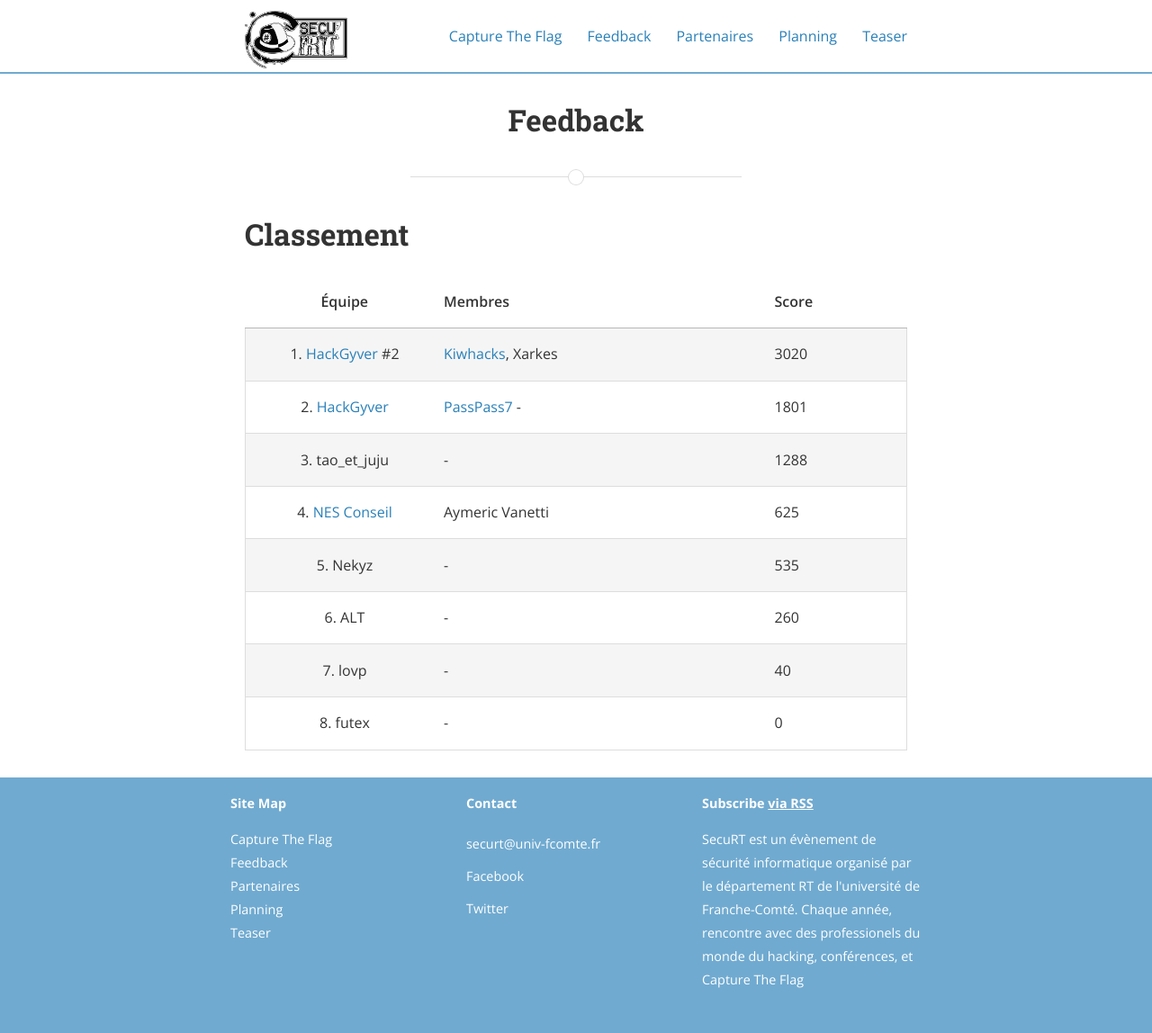
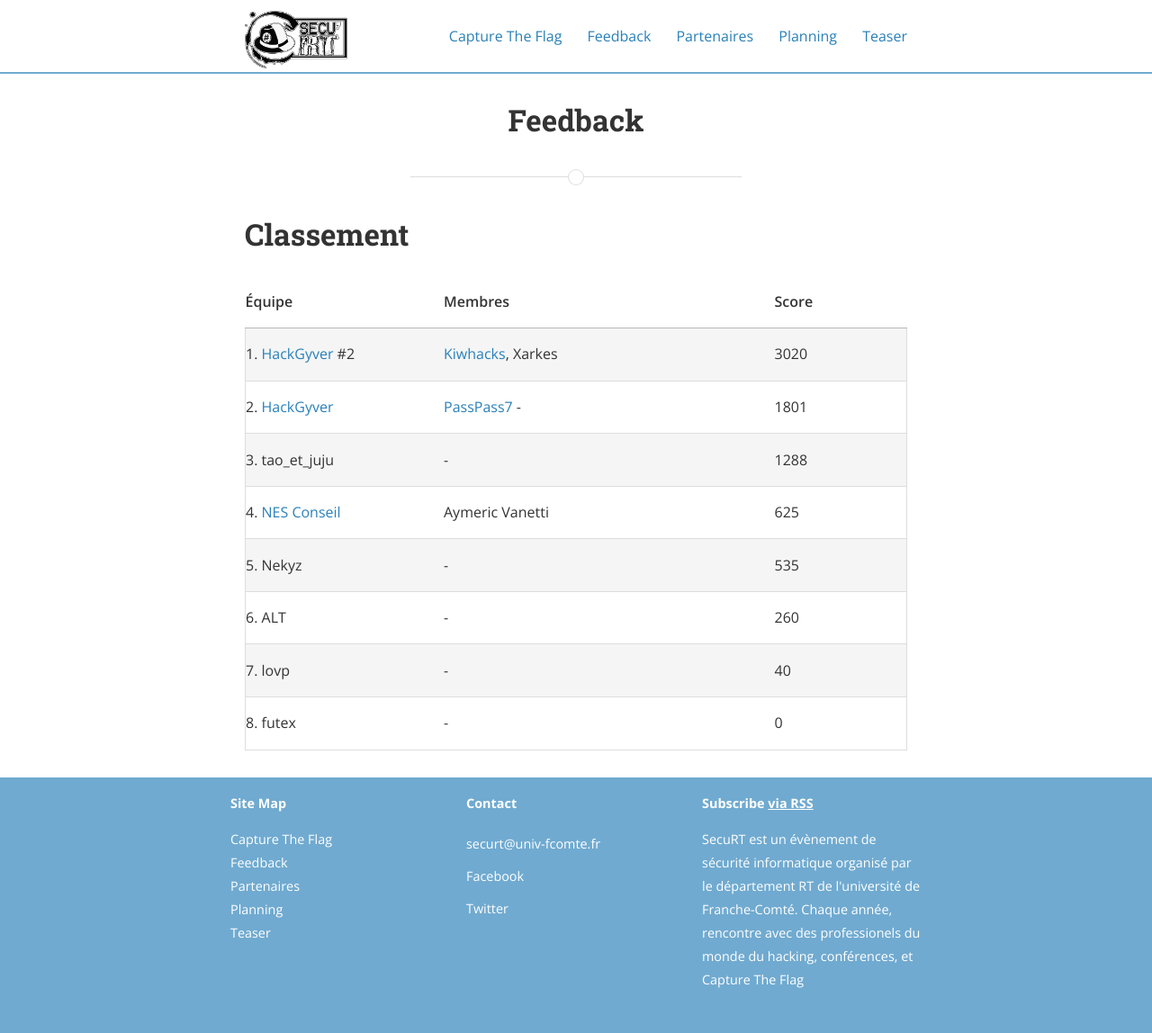
Before and after one commit to SecuRT/securt.github.io, a Jekyll site: the page built from feedback.md, in a window 1280 px wide. Shown: the whole page at 90% size. Built offline with Jekyll 4.4.1, drawn with Linux system fonts in a browser that asks for light colours; nearby versions of some CDN libraries.

Commit message:
fix left

```diff
--- a/feedback.md
+++ b/feedback.md
@@ -10,49 +10,49 @@ Classement
 <table>
   <thead>
     <tr style="border-right: none; border-left: none;">
-      <th style="text-align: center; width: 30%">Équipe</th>
+      <th style="width: 30%">Équipe</th>
       <th style="width: 50%">Membres</th>
       <th style="width: 20%">Score</th>
     </tr>
   </thead>
   <tbody>
     <tr style="background-color: #f5f5f5;">
-      <td style="text-align: center">1. <a href="https://twitter.com/Hack_Gyver">HackGyver</a> #2</td>
+      <td>1. <a href="https://twitter.com/Hack_Gyver">HackGyver</a> #2</td>
       <td><a href="https://twitter.com/Kiwhacks">Kiwhacks</a>, Xarkes</td>
       <td>3020</td>
     </tr>
     <tr>
-      <td style="text-align: center">2. <a href="https://twitter.com/Hack_Gyver">HackGyver</a></td>
+      <td>2. <a href="https://twitter.com/Hack_Gyver">HackGyver</a></td>
       <td><a href="https://twitter.com/PassPass7">PassPass7</a> - </td>
       <td>1801</td>
     </tr>
     <tr style="background-color: #f5f5f5;">
-      <td style="text-align: center">3. tao_et_juju</td>
+      <td>3. tao_et_juju</td>
       <td> - </td>
       <td>1288</td>
     </tr>
     <tr>
-      <td style="text-align: center">4. <a href="http://www.nes.fr/fr/">NES Conseil</a></td>
+      <td>4. <a href="http://www.nes.fr/fr/">NES Conseil</a></td>
       <td>Aymeric Vanetti</td>
       <td>625</td>
     </tr>
     <tr style="background-color: #f5f5f5;">
-      <td style="text-align: center">5. Nekyz</td>
+      <td>5. Nekyz</td>
       <td> - </td>
       <td>535</td>
     </tr>
     <tr>
-      <td style="text-align: center">6. ALT</td>
+      <td>6. ALT</td>
       <td> - </td>
       <td>260</td>
     </tr>
 	<tr style="background-color: #f5f5f5;">
-      <td style="text-align: center">7. lovp</td>
+      <td>7. lovp</td>
       <td> - </td>
       <td>40</td>
     </tr>
     <tr>
-      <td style="text-align: center">8. futex</td>
+      <td>8. futex</td>
       <td> - </td>
       <td>0</td>
     </tr>
```
